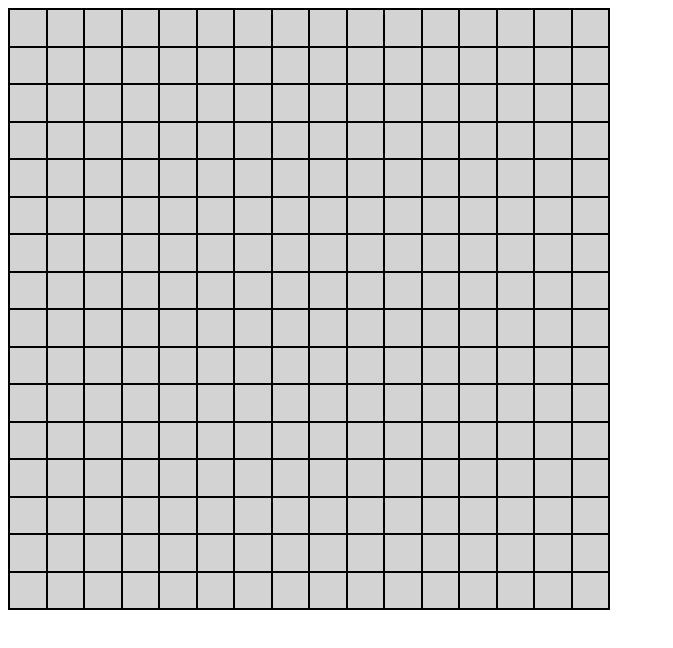
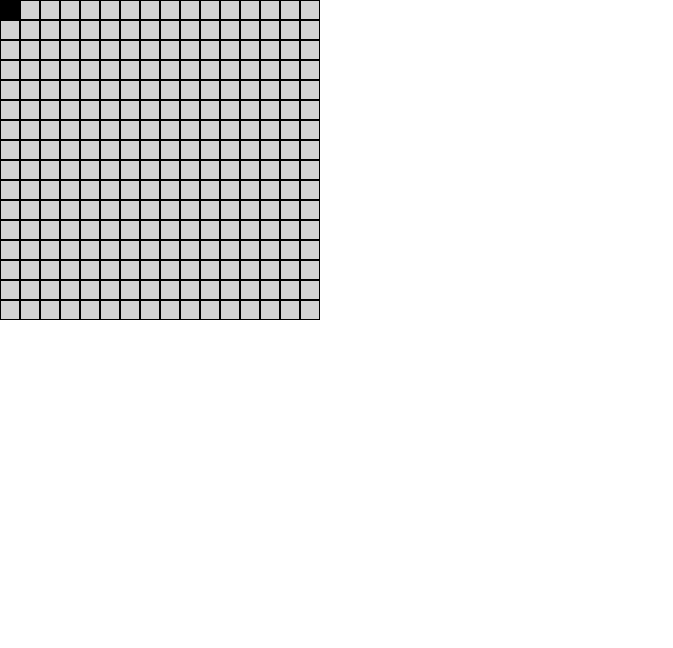
Before and after one commit to lburscheidt/elegant-etch-a-sketch, a plain HTML site: page index.html in a window 1280 px wide. Shown: the whole page, without its empty margins (0-673 px from the left). Drawn offline with Linux system fonts and the light colour scheme.

Commit message:
Redo grid creation using flexbox

```diff
--- a/index.html
+++ b/index.html
@@ -1,13 +1,13 @@
-<!DOCTYPE html>
+<!doctype html>
 <html lang="en">
-<head>
+  <head>
     <meta charset="UTF-8">
     <meta name="viewport" content="width=device-width, initial-scale=1.0">
     <title>Etch-a-sketch</title>
     <link rel="stylesheet" href="style.css">
-</head>
-<body>
-    <div class="grid"><script src="script.js"></script></div>
-
-</body>
+  </head>
+  <body>
+    <div class="grid"></div>
+    <script src="script.js"></script>
+  </body>
 </html>
--- a/script.js
+++ b/script.js
@@ -1,23 +1,14 @@
-/*Use the container div in the HTML to put the grid into. The size of the grid is determined by the CSS class "grid".*/
-
 const grid = document.querySelector(".grid");
 
-/* Create 16 x 16 grid cells using a nested for loop. */
 for (let i = 0; i < 16; i++) {
   for (let j = 0; j < 16; j++) {
-    const cell = document.createElement("div");
-    /*Add the CSS class "cell" to every cell so that they are styled according to the stylesheet.*/
-    cell.classList.add("cell");
-    /*Add unique IDs to  each cell. The IDs are in the format "row number-column number". So the first cell on the left has the id "1-1", the last one on the right has the id "16-16".*/
-    cell.setAttribute("id", `${i + 1}-${j + 1}`);
-    /*Add an event listener to every cell that takes "mouseenter" as type and changeColor as callback function. */
-
-    cell.addEventListener("mouseenter", function () {
-      changeColor(cell.id);
+    const newCell = document.createElement("div");
+    newCell.classList.add("cell");
+  newCell.setAttribute("id", `${i + 1}-${j + 1}`);
+    newCell.addEventListener("mouseenter", function () {
+      changeColor(newCell.id);
     });
-
-    /*Inject the finished cells into the DOM!*/
-    grid.appendChild(cell);
+    grid.appendChild(newCell);
   }
 }
 
--- a/style.css
+++ b/style.css
@@ -1,19 +1,29 @@
+* {
+  box-sizing: border-box;
+  margin: 0;
+  padding: 0;
+  border: 0;
+}
+
 .grid {
-    display: grid;
-    grid-template-rows: repeat(16, 1fr);
-    grid-template-columns: repeat(16, 1fr);
-    border: 1px solid black;
-    width: 600px;
-    height: 600px;
-  }
-  .cell {
-    border: 1px solid black;
-    background-color: lightgray;}
-   /* .cell:hover{
-        background-color: black;
-    }
-*/
+  display: flex;
+  width: 320px;
+  height: 320px;
+  flex-direction: row;
+  flex-wrap: wrap;
+  align-content: flex-start;
+}
 
-.cell-changed{
+.cell {
+  border: 1px solid black;
+  background-color: lightgray;
+  width: 20px;
+  height: 20px;
+}
+
+.cell-changed {
   background-color: black;
+  border: 1px solid black;
+  width: 20px;
+  height: 20px;
 }
```
Also changed, not shown: 1 other file.
